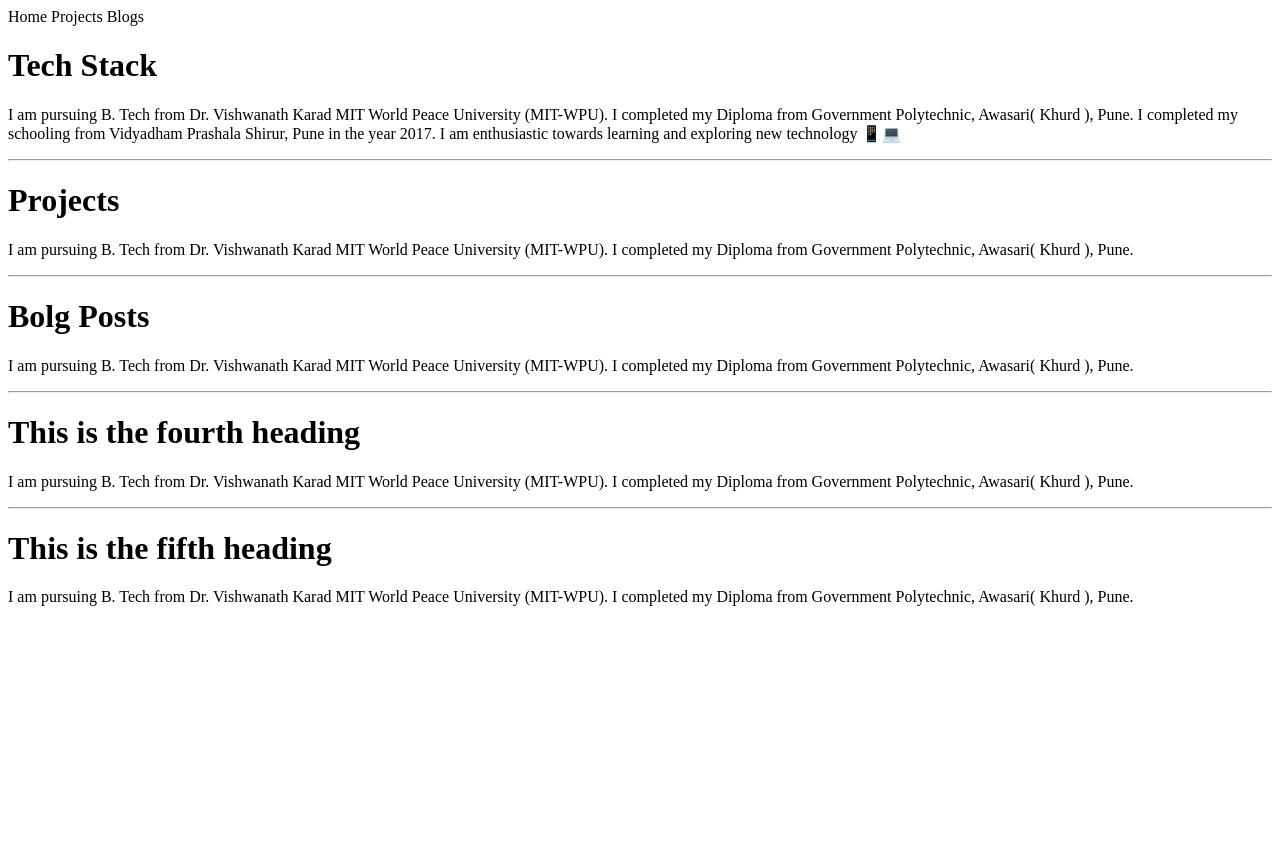
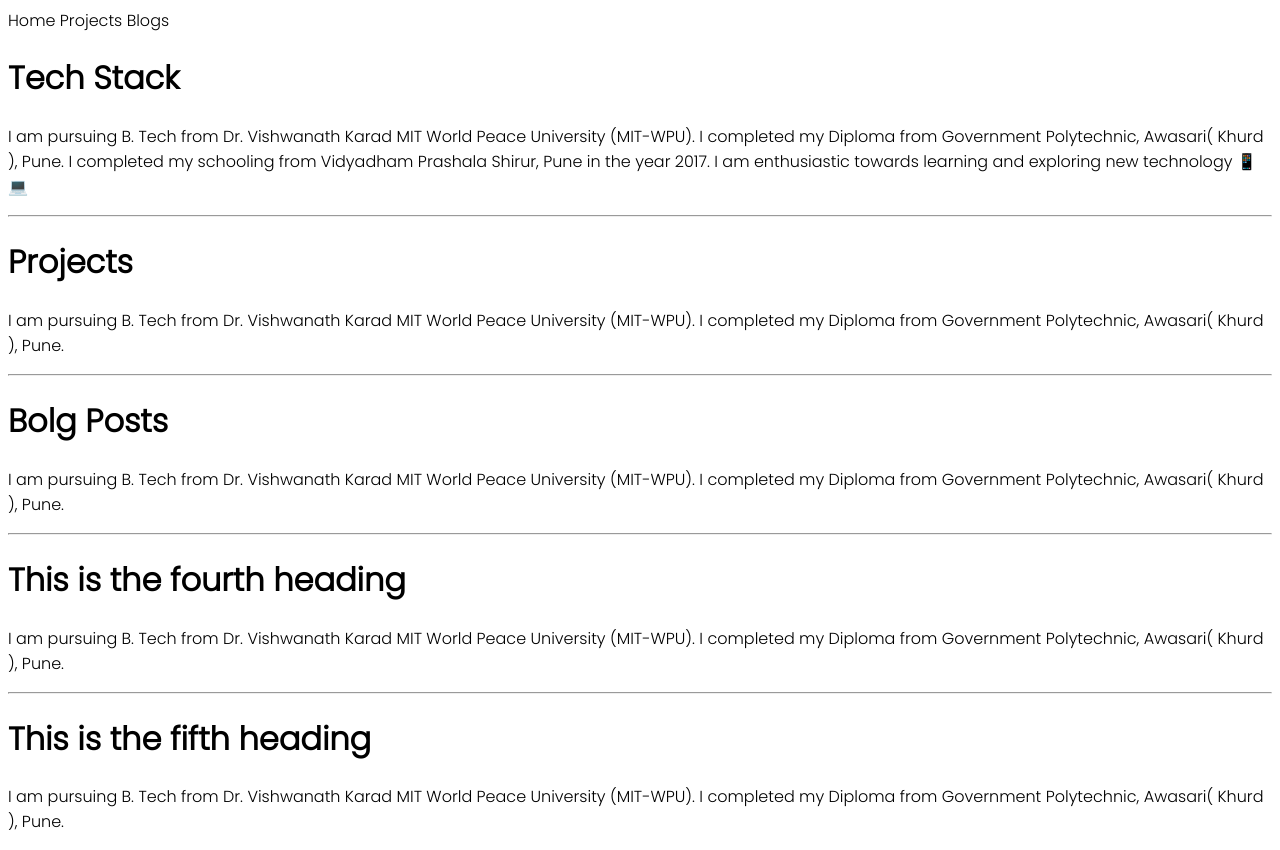
Before and after one commit to Pallavi-Langhe/PallaviLanghe-Site, a plain HTML site: page index.html in a window 1280 px wide. Before the commit the page ends 800 px from the top, so only its background shows below. Drawn offline with Linux system fonts and the light colour scheme.

Commit message:
add stylesheet

```diff
--- a/index.html
+++ b/index.html
@@ -1,6 +1,7 @@
 <!DOCTYPE html>
 <html lang="en">
 <head>
+    <link rel="stylesheet" href="style.css" />
     <meta charset="UTF-8">
     <meta http-equiv="X-UA-Compatible" content="IE=edge">
     <meta name="viewport" content="width=device-width, initial-scale=1.0">
--- /dev/null
+++ b/style.css
@@ -0,0 +1,4 @@
+@import url('https://fonts.googleapis.com/css2?family=Poppins:wght@300&display=swap');
+body{
+    font-family: 'Poppins', sans-serif;
+}
```
